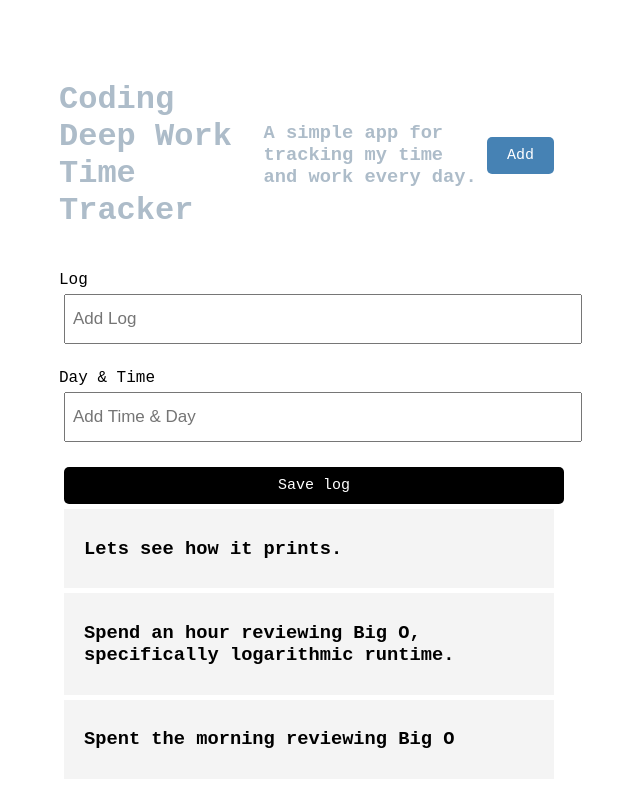
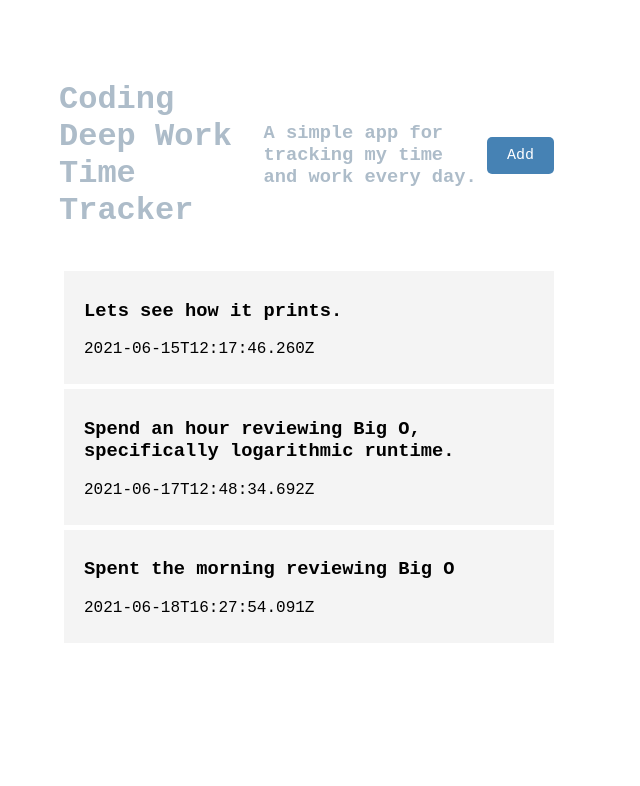
Before and after one commit to Kaitlyn-Lynette/Deep-Work-React-App, a React (Create React App) app: page / in a window 1280 px wide. Shown: the top 786 px of the page, without its empty margins (331-971 px from the left). Built offline with nearby package versions, Linux system fonts and the light colour scheme.

Commit message:
Button works

```diff
--- a/src/App.js
+++ b/src/App.js
@@ -4,20 +4,21 @@ import AddLog from './components/AddLog'
 import Logs from './components/Logs'
 
 function App() {
+  const [showAddLog, setShowAddLog] = useState(false)
   const[logs, setLogs] = useState([
     {
       id: 1,
-      date: "2021-06-15T12:17:46.260Z",
+      day: "2021-06-15T12:17:46.260Z",
       text: "Lets see how it prints. "
     },
     {
       id: 2,
-      date: "2021-06-17T12:48:34.692Z",
+      day: "2021-06-17T12:48:34.692Z",
       text: "Spend an hour reviewing Big O, specifically logarithmic runtime. "
     },
     {
       id: 3,
-      date: "2021-06-18T16:27:54.091Z",
+      day: "2021-06-18T16:27:54.091Z",
       text: "Spent the morning reviewing Big O "
     },
   ])
@@ -32,8 +33,10 @@ function App() {
 
   return (
     <div className="container">
-      <Header />
-      <AddLog onAdd={addLog}/>
+      <Header
+      onAdd={()=> setShowAddLog(!showAddLog)}
+      showAdd={showAddLog} />
+      {showAddLog && <AddLog onAdd={addLog}/>}
       <Logs logs={logs} />
     </div>
   );
--- a/src/components/Header.js
+++ b/src/components/Header.js
@@ -1,15 +1,16 @@
 import PropTypes from 'prop-types'
 import Button from './Button'
 
-const Header = ({title, subtitle}) => {
-    const onClick = ()=> {
-        console.log('click')
-    }
+const Header = ({title, subtitle, onAdd, showAdd}) => {
     return (
         <header className='header'>
             <h1>{title}</h1>
             <h3>{subtitle}</h3>
-            <Button text='Add' onClick={onClick}></Button>
+            <Button
+            color={showAdd ? 'pink':'steelblue'}
+            text={showAdd ? 'Close': 'Add'}
+            onClick={onAdd}
+            />
         </header>
     )
 }
```
